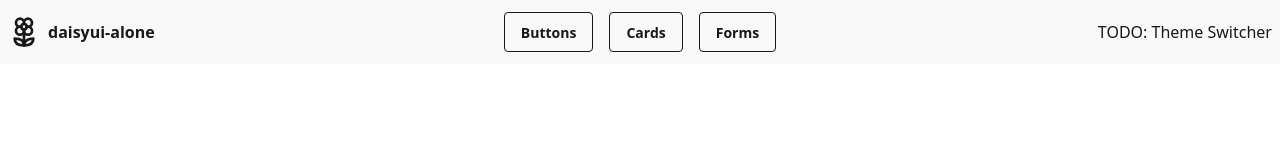
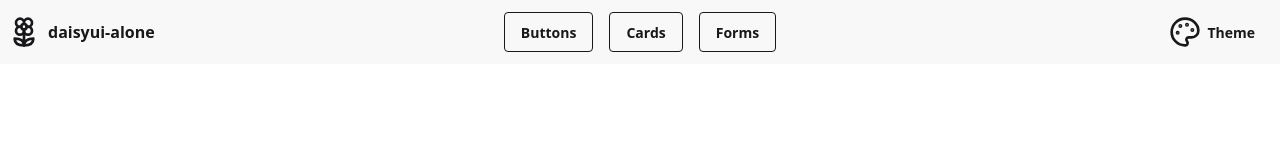
Before and after one commit to craigmcc/craigmcc-turborepo, a Next.js app in the folder apps/daisy-alone/: page / in a window 1280 px wide. Shown: the top 160 px of the page. Built offline with nearby package versions, Linux system fonts and the light colour scheme.

Commit message:
Add a theme switcher with all the standard themes.

```diff
--- a/apps/daisy-alone/src/app/globals.css
+++ b/apps/daisy-alone/src/app/globals.css
@@ -1,5 +1,7 @@
 @import "tailwindcss";
-@plugin "daisyui";
+@plugin "daisyui" {
+    themes: all;
+}
 
 /*
 :root {
--- a/apps/daisy-alone/src/app/layout.tsx
+++ b/apps/daisy-alone/src/app/layout.tsx
@@ -11,6 +11,8 @@ import { Geist, Geist_Mono } from "next/font/google";
 
 import "@/app/globals.css";
 import { NavBar } from "@/components/layout/NavBar";
+import { ThemeWrapper } from "@/components/layout/ThemeWrapper";
+import { ThemeContextProvider } from "@/contexts/ThemeContext";
 
 // Public Objects ------------------------------------------------------------
 
@@ -29,10 +31,14 @@ export default function RootLayout({
       <body
         className={`${geistSans.variable} ${geistMono.variable} antialiased`}
       >
-        <NavBar />
-        <main className="h-[calc(100vh-80px)]">
-          {children}
-        </main>
+        <ThemeContextProvider>
+          <ThemeWrapper>
+            <NavBar />
+            <main className="bg-base-100 h-[calc(100vh-80px)]">
+              {children}
+            </main>
+          </ThemeWrapper>
+        </ThemeContextProvider>
       </body>
     </html>
   );
--- a/apps/daisy-alone/src/components/layout/NavBar.tsx
+++ b/apps/daisy-alone/src/components/layout/NavBar.tsx
@@ -8,6 +8,8 @@ import { Flower2 } from "lucide-react";
 import Link from "next/link";
 
 // Internal Imports ----------------------------------------------------------
+
+import { ThemeSwitcher } from "@/components/layout/ThemeSwitcher";
 
 // Public Objects ------------------------------------------------------------
 
@@ -28,7 +30,7 @@ export function NavBar() {
       </div>
 
       <div className="navbar-end">
-        <span>TODO: Theme Switcher</span>
+        <ThemeSwitcher />
       </div>
 
     </div>
--- /dev/null
+++ b/apps/daisy-alone/src/components/layout/ThemeSwitcher.tsx
@@ -0,0 +1,90 @@
+"use client";
+
+// @/components/layout/ThemeSwitcher.tsx
+
+/**
+ * UI for switching themes in this application.
+ *
+ * @packageDocumentation
+ */
+
+// External Modules ----------------------------------------------------------
+
+import { Palette } from "lucide-react";
+import { useContext } from "react";
+
+// Internal Modules ----------------------------------------------------------
+
+import { ThemeContext } from "@/contexts/ThemeContext";
+
+// Public Objects ------------------------------------------------------------
+
+export const ThemeSwitcher = () => {
+
+  const { changeTheme, theme } = useContext(ThemeContext);
+
+  const capitalize = (word: string) => {
+    return word.charAt(0).toUpperCase() + word.slice(1);
+  }
+
+  return (
+    <div className="dropdown dropdown-end">
+      <details>
+        <summary className="btn btn-ghost">
+          <Palette size={32}/>
+          Theme
+        </summary>
+        <ul tabIndex={0} className="menu dropdown-content z-1 mt-6 shadow-sm bg-base-300 rounded-box">
+          {THEMES.map((THEME) => (
+            <li
+              className={THEME === theme ? "font-bold" : "font-normal"}
+              key={THEME}
+              onClick={() => changeTheme(THEME)}
+            >
+              {capitalize(THEME)}
+            </li>
+          ))}
+        </ul>
+      </details>
+    </div>
+  )
+}
+
+// Keep this list in sync with the installed themes in globals.css
+const THEMES = [
+  "light",
+  "dark",
+  "abyss",
+  "acid",
+  "aqua",
+  "autumn",
+  "black",
+  "bumblebee",
+  "business",
+  "caramellatte",
+  "cmyk",
+  "coffee",
+  "corporate",
+  "cupcake",
+  "cyberpunk",
+  "dim",
+  "dracula",
+  "emerald",
+  "fantasy",
+  "forest",
+  "garden",
+  "halloween",
+  "lemonade",
+  "lofi",
+  "luxury",
+  "night",
+  "nord",
+  "pastel",
+  "retro",
+  "silk",
+  "sunset",
+  "synthwave",
+  "valentine",
+  "winter",
+  "wireframe",
+];
--- /dev/null
+++ b/apps/daisy-alone/src/components/layout/ThemeWrapper.tsx
@@ -0,0 +1,32 @@
+"use client"
+
+// @/components/layout/ThemeWrapper.tsx
+
+/**
+ * Wrapper (for global layout) the sets the current theme for its children.
+ *
+ * @packageDocumentation
+ */
+
+// External Modules ----------------------------------------------------------
+
+import { useContext } from "react";
+
+// Internal Modules ----------------------------------------------------------
+
+import { ThemeContext } from "@/contexts/ThemeContext";
+
+// Public Objects ------------------------------------------------------------
+
+export const ThemeWrapper = ({children}: {
+  children: React.ReactNode;
+}) => {
+  const { theme } = useContext(ThemeContext);
+
+  return (
+    <div data-theme={theme}>
+      {children}
+    </div>
+  );
+
+}
--- /dev/null
+++ b/apps/daisy-alone/src/contexts/ThemeContext.tsx
@@ -0,0 +1,61 @@
+"use client";
+
+/**
+ * Global context for saving and restoring the currently selected theme
+ * from local storage.
+ *
+ * @packageDocumentation
+ */
+
+// External Modules ----------------------------------------------------------
+
+import React, { createContext, useEffect, useState } from "react";
+
+// Internal Modules ----------------------------------------------------------
+
+// Public Objects ------------------------------------------------------------
+
+type ThemeContextType = {
+  // Function to change the currently selected theme
+  changeTheme: (theme: string) => void;
+  // Currently selected theme
+  theme: string;
+}
+
+export const ThemeContext = createContext<ThemeContextType>({
+  // eslint-disable-next-line @typescript-eslint/no-unused-vars
+  changeTheme: (theme) => {},
+  theme: "",
+});
+
+const DEFAULT_INITIAL_THEME = "light";
+const LOCAL_STORAGE_NAME = "daisyui-theme";
+
+export const ThemeContextProvider = ({children}: {
+  children: React.ReactNode,
+}) => {
+  const [isMounted, setIsMounted] = useState<boolean>(false);
+  const [theme, setTheme] = useState<string>(DEFAULT_INITIAL_THEME);
+
+  useEffect(() => {
+    setIsMounted(true);
+    const storedTheme = localStorage.getItem(LOCAL_STORAGE_NAME) || DEFAULT_INITIAL_THEME;
+    setTheme(storedTheme);
+  }, []);
+
+  if (!isMounted) {
+    return <>Loading theme ...</>;
+  }
+
+  const changeTheme = (theme: string) => {
+    setTheme(theme);
+    localStorage.setItem(LOCAL_STORAGE_NAME, theme);
+  }
+
+  return (
+    <ThemeContext.Provider value={{changeTheme, theme}}>
+      {children}
+    </ThemeContext.Provider>
+  );
+
+}
```
